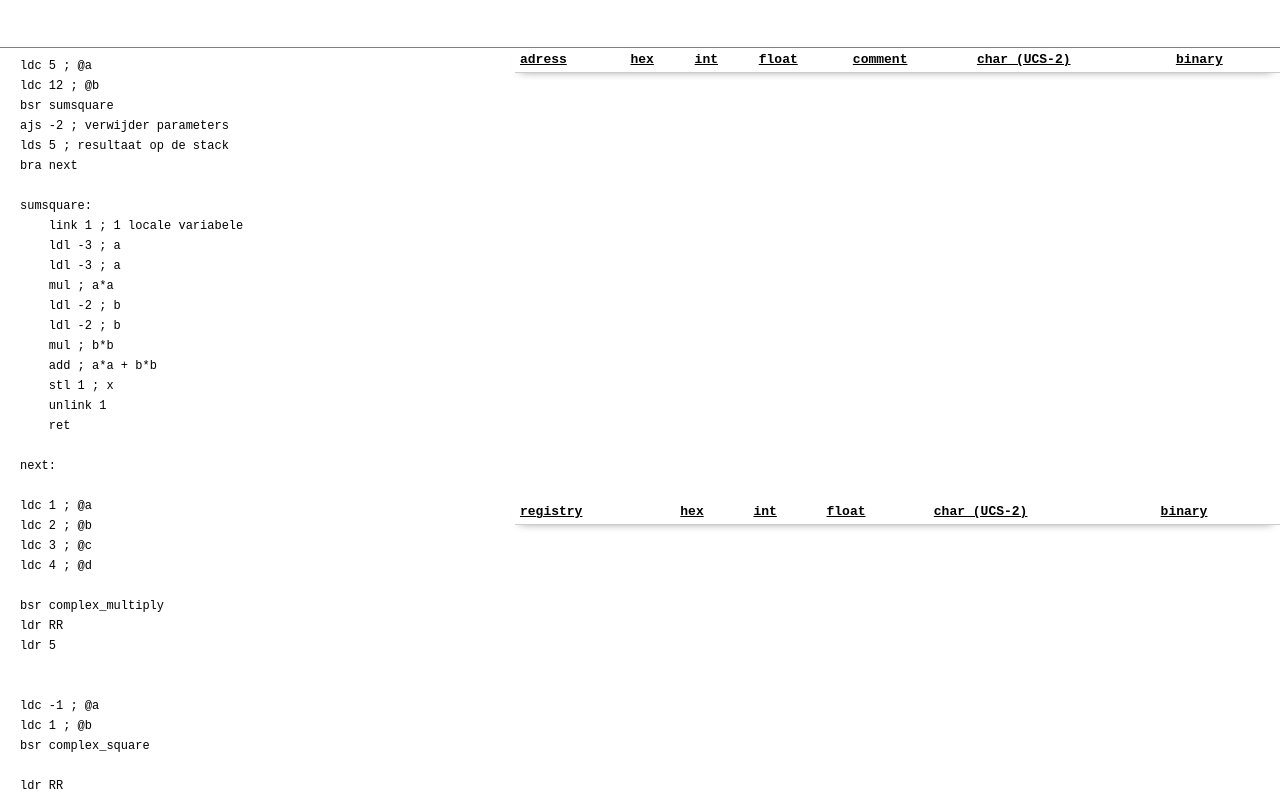
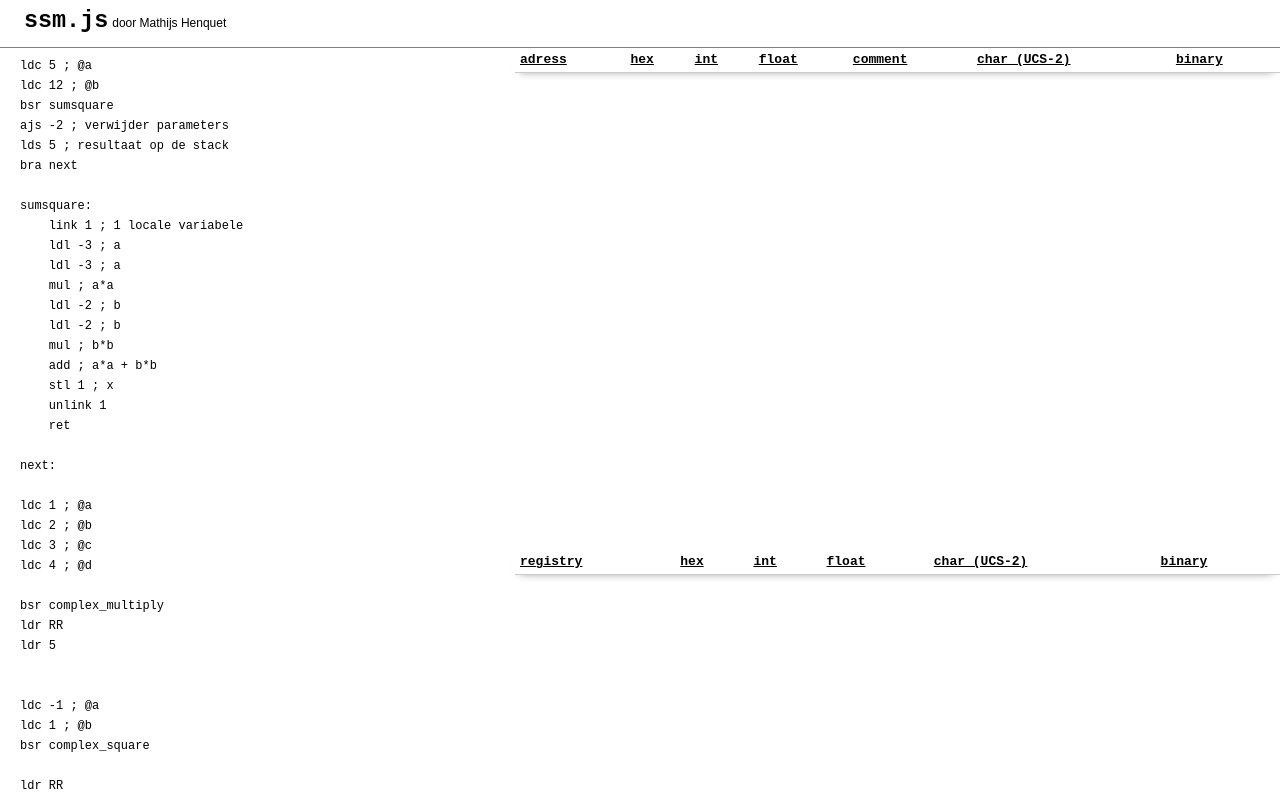
Before and after one commit to mathijshenquet/ssmjs, a plain HTML site: page index.html in a window 1280 px wide. Drawn offline with Linux system fonts and the light colour scheme.

Commit message:
some style tweaks

```diff
--- a/index.html
+++ b/index.html
@@ -2,7 +2,10 @@
 <link rel="stylesheet" type="text/css" href="./static/style.css">
 
 <div id="ctrl">
-
+  <div id="title">
+    <h1>ssm.js</h1>
+    <h2>door Mathijs Henquet</h2>
+  </div>
 </div>
 
 <div id="editor">
--- a/static/style.css
+++ b/static/style.css
@@ -11,14 +11,15 @@
   width: 40%;
   tab-size: 4;
 
-  overflow: scroll;
+  overflow-y: scroll;
+  overflow-x: auto;
 }
 
 #pc{
   position: absolute;
   top: -100px;
   left: 0;
-  background: red;
+  background: #669966;
   border-radius: 4px;
   width: 8px;
   height: 8px;
@@ -49,13 +50,13 @@
   top: 48px;
   right: 0;
   width: 60%;
-  bottom: 300px;
+  bottom: 250px;
 }
 
 #regs{
   position: absolute;
   bottom: 0;
-  height: 300px;
+  height: 250px;
   right: 0;
   width: 60%;
 }
@@ -159,6 +160,10 @@
   box-shadow: 0 6px 10px -8px gray;
 }
 
+#reg_pc{
+  border-left: 3px solid #669966;
+}
+
 #console-in, #console-out{
   position: absolute;
   bottom: 0;
@@ -201,7 +206,26 @@
   right: 0;
   height: 48px;
   border-bottom: 1px solid gray;
-  padding: 16px 24px;
+  padding: 8px 24px;
+}
+
+#title{
+  display: inline-block;
+}
+
+#title h1{
+  display: inline-block;
+  margin: 0;
+  font-size: 1.8em;
+  font-family: monospace;
+}
+
+#title h2{
+  display: inline-block;
+  margin: 0;
+  font-size: 12px;
+  font-weight: normal;
+  font-family: sans-serif;
 }
 
 .mem_addr{
```
Also changed, not shown: src/view.coffee (+8 -4 lines).
